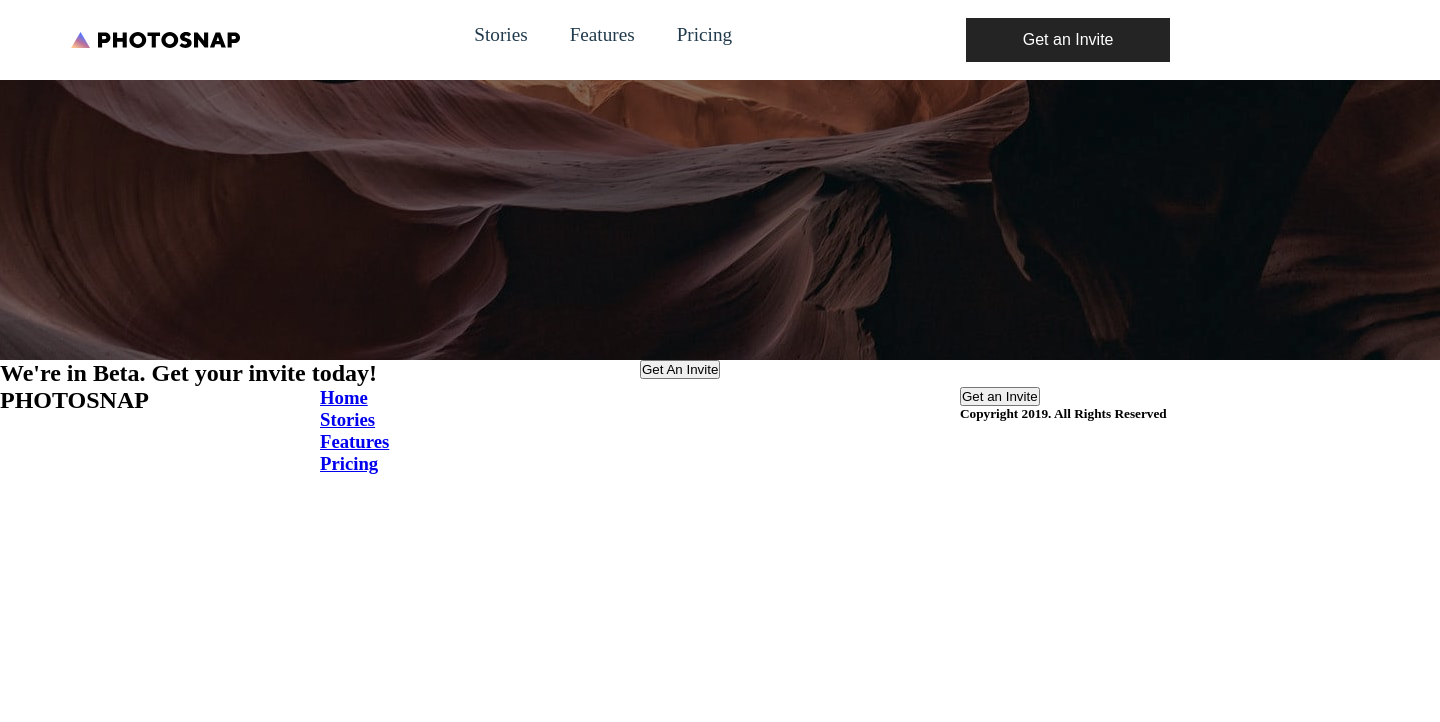
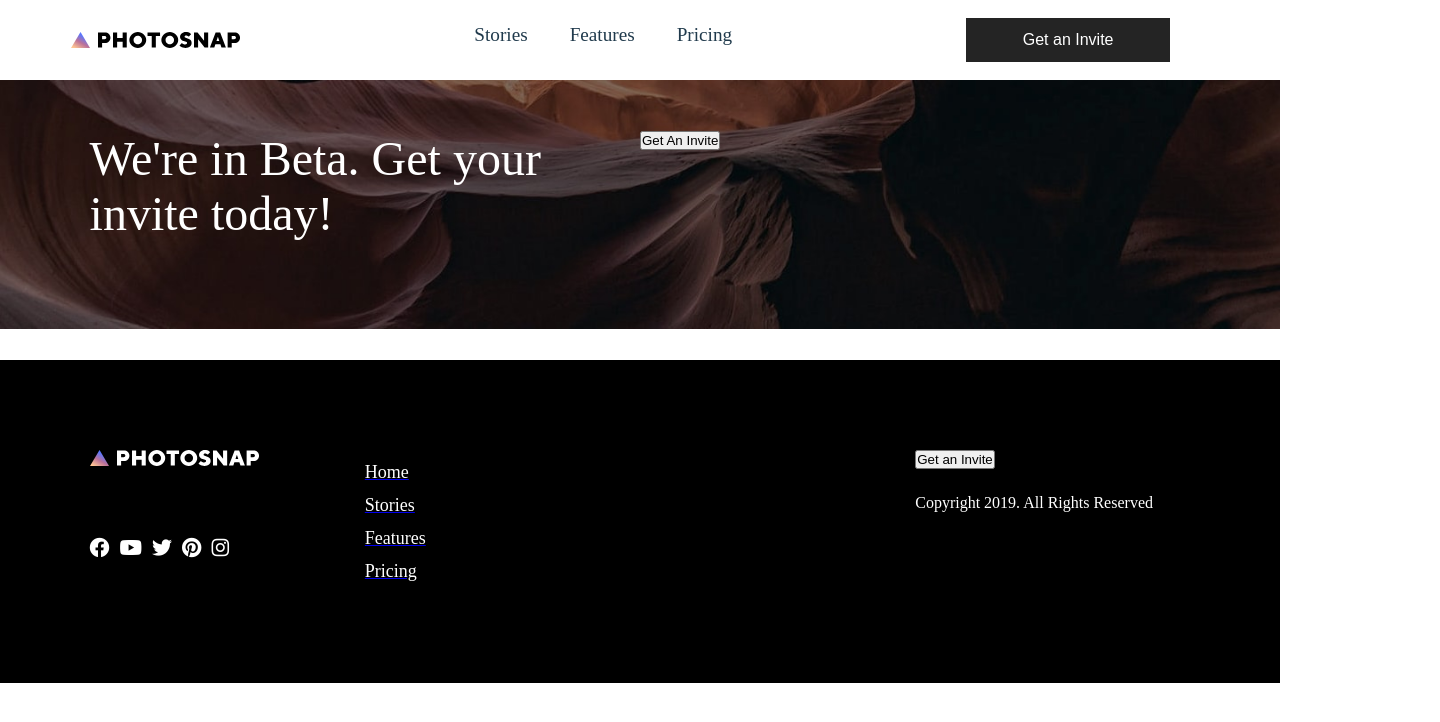
Before and after one commit to clf94-dev/photosnap-react, a React (Create React App) app: page /pricing in a window 1280 px wide. Shown: the top 722 px of the page, 1440 px wide, since content can reach past the window. Built offline with nearby package versions, Linux system fonts and the light colour scheme.

Commit message:
cta style structure added

```diff
--- a/src/components/Footer.jsx
+++ b/src/components/Footer.jsx
@@ -2,42 +2,44 @@ import React from 'react'
 import { Grid} from '@material-ui/core'
 import {Link} from 'react-router-dom';
 
+import Logo from '../images/shared/desktop/logo copy.svg'
+
 function Footer() {
     return (
         <div>
-            <Grid container direction='row'>
+            <Grid container direction='row' className='footer-cont'>
                 <Grid item direction='column' md={3} xs={12}>
-                    <h2>PHOTOSNAP</h2>
+                <img src={Logo} alt="logo"/>
 
-                    <Grid direction='row'>
-                        <i className='fas fa-facebook'></i>
-                        <i className='fas fa-youtube'></i>
-                        <i className='fas fa-twitter'></i>
-                        <i className='fas fa-pinterest'></i>
-                        <i className='fas fa-instagram'></i>
+                    <Grid direction='row' className='social-row'>
+                        <i className='fab fa-facebook faceb fa-gradient'></i>
+                        <i className='fab fa-youtube yout'></i>
+                        <i className='fab fa-twitter twitt'></i>
+                        <i className='fab fa-pinterest pint'></i>
+                        <i className='fab fa-instagram instag'></i>
                     </Grid>
                 </Grid>
-                <Grid item direction='column' md={3} xs={12}>
+                <Grid item direction='column' md={3} xs={12} className='footer-links'>
                     <Link to='/'>
-                        <h3>Home</h3>
+                        <p>Home</p>
                     </Link>
                     <Link to='/stories'>
-                        <h3>Stories</h3>
+                        <p>Stories</p>
                     </Link>
                     <Link to='/features'>
-                        <h3>Features</h3>
+                        <p>Features</p>
                     </Link>
                     <Link to='/pricing'>
-                        <h3>Pricing</h3>
+                        <p>Pricing</p>
                     </Link>
 
                 </Grid>
                 <Grid item direction='column' md={3} xs={12}></Grid>
-                <Grid item direction='column' md={3} xs={12}>
+                <Grid item direction='column' md={3} xs={12} className='copy-col'>
                     <button>Get an Invite</button>
 
-                    <h5>
-                        Copyright 2019. All Rights Reserved</h5>
+                    <p>
+                        Copyright 2019. All Rights Reserved</p>
                 </Grid>
             </Grid>
         </div>
--- a/src/components/styles/App.css
+++ b/src/components/styles/App.css
@@ -79,7 +79,7 @@
     height: 45vh;
     position: absolute;
     top: 80px;
-    left: -100%;
+    left: 100%;
     opacity: 1;
     transition: all 0.5s ease;
   }
@@ -180,3 +180,105 @@
     display: none;
   }
 }
+
+.cta-cont img {
+  position: absolute;
+  z-index: -1;
+}
+
+@media screen and (min-width: 756px) {
+  .cta-cont img {
+    width: 100%;
+  }
+}
+
+.cta-cont .cta-content {
+  padding: 4% 7%;
+  height: 280px;
+}
+
+.cta-cont .cta-content h2 {
+  color: white;
+  font-weight: 400;
+  font-size: 48px;
+}
+
+@media screen and (min-width: 756px) {
+  .cta-cont .cta-content h2 {
+    argin-right: 45%;
+  }
+}
+
+.footer-cont {
+  padding: 7%;
+  background-color: black;
+  color: white;
+}
+
+@media screen and (max-width: 756px) {
+  .footer-cont {
+    text-align: center;
+  }
+}
+
+.footer-cont .social-row {
+  margin: 20px auto;
+}
+
+@media screen and (min-width: 756px) {
+  .footer-cont .social-row {
+    margin-top: 25%;
+  }
+}
+
+.footer-cont .social-row i {
+  margin-right: 10px;
+  font-size: 20px;
+}
+
+.footer-cont .social-row .faceb:hover {
+  background: -webkit-linear-gradient(45deg, #6028F1, #63AFDB);
+  -webkit-background-clip: text;
+  -webkit-text-fill-color: transparent;
+}
+
+.footer-cont .social-row .yout:hover {
+  background: -webkit-linear-gradient(45deg, #D3205A, #FF5A5A);
+  -webkit-background-clip: text;
+  -webkit-text-fill-color: transparent;
+}
+
+.footer-cont .social-row .twitt:hover {
+  background: -webkit-linear-gradient(45deg, #27718A, #65FFEB);
+  -webkit-background-clip: text;
+  -webkit-text-fill-color: transparent;
+}
+
+.footer-cont .social-row .pint:hover {
+  background: -webkit-linear-gradient(45deg, #DE3838, #F6C683);
+  -webkit-background-clip: text;
+  -webkit-text-fill-color: transparent;
+}
+
+.footer-cont .social-row .instag:hover {
+  background: -webkit-linear-gradient(45deg, #5A77FF, #BC7198, #FFC593);
+  -webkit-background-clip: text;
+  -webkit-text-fill-color: transparent;
+}
+
+@media screen and (max-width: 756px) {
+  .footer-cont .footer-links {
+    margin-bottom: 45px;
+  }
+}
+
+.footer-cont .footer-links p {
+  text-decoration: none !important;
+  color: white;
+  font-size: 18px;
+  margin: 12px auto;
+}
+
+.footer-cont .copy-col p {
+  margin-top: 25px;
+}
--- a/src/components/styles/App.scss
+++ b/src/components/styles/App.scss
@@ -63,7 +63,7 @@
                 height: 45vh;
                 position: absolute;
                 top: 80px;
-                left: -100%;
+                left: 100%;
                 opacity: 1;
                 transition: all 0.5s ease;
                 &.active {
@@ -147,3 +147,97 @@
         }
     }
 }
+
+//---------------------Cta section ----------------------
+.cta-cont {
+    img {
+        @media screen and (min-width: 756px) {
+            width: 100%;
+        }
+        position: absolute;
+        z-index: -1;
+    }
+    .cta-content {
+        padding: 4% 7%;
+        height: 280px;
+        h2 {
+            color: white;
+            font-weight: 400;
+            font-size: 48px;
+            @media screen and (min-width: 756px) {
+                argin-right: 45%;
+            }
+        }
+    }
+}
+
+//---------------------Footer Section -----------------------
+.footer-cont {
+    padding: 7%;
+    background-color: black;
+    color: white;
+    @media screen and (max-width: 756px) {
+        text-align: center;
+    }
+    .social-row {
+        margin: 20px auto;
+        @media screen and (min-width: 756px) {
+            margin-top: 25%;
+        }
+        i {
+            margin-right: 10px;
+            font-size: 20px;
+        }
+        .faceb {
+            &:hover {
+                background: -webkit-linear-gradient(45deg, (#6028F1), (#63AFDB));
+                -webkit-background-clip: text;
+                -webkit-text-fill-color: transparent;
+            }
+        }
+        .yout {
+            &:hover {
+                background: -webkit-linear-gradient(45deg, (#D3205A), #FF5A5A);
+                -webkit-background-clip: text;
+                -webkit-text-fill-color: transparent;
+            }
+        }
+        .twitt {
+            &:hover {
+                background: -webkit-linear-gradient(45deg, (#27718A), (#65FFEB));
+                -webkit-background-clip: text;
+                -webkit-text-fill-color: transparent;
+            }
+        }
+        .pint {
+            &:hover {
+                background: -webkit-linear-gradient(45deg, (#DE3838), #F6C683);
+                -webkit-background-clip: text;
+                -webkit-text-fill-color: transparent;
+            }
+        }
+        .instag {
+            &:hover {
+                background: -webkit-linear-gradient(45deg, (#5A77FF), #BC7198, (#FFC593));
+                -webkit-background-clip: text;
+                -webkit-text-fill-color: transparent;
+            }
+        }
+    }
+    .footer-links {
+        @media screen and (max-width: 756px) {
+            margin-bottom: 45px;
+        }
+        p {
+            text-decoration: none !important;
+            color: white;
+            font-size: 18px;
+            margin: 12px auto;
+        }
+    }
+    .copy-col {
+        p {
+            margin-top: 25px;
+        }
+    }
+}
```
Also changed, not shown: src/components/styles/App.min.css, src/images/shared/desktop/logo copy.svg (added).
